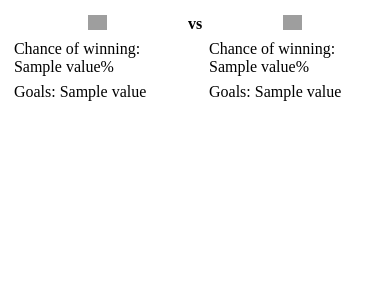
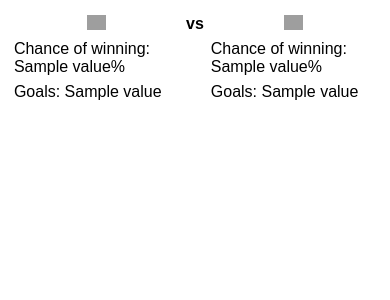
Before and after one commit to hhawth/github-actions, a Flask app: template templates/home.html in a window 390 px wide. Shown: the top 300 px of the page. Run offline with Flask 3, Linux system fonts and the light colour scheme; the template is opened without the code that fills it: most values are stand-ins (such as "Sample title", 1, 10 or a date in 2020); parts of the project's set-up code (start-up, migrations or seed data) failed here and were passed over; grey boxes are pictures that could not be loaded.

Commit message:
add better font and mobile support

```diff
--- a/templates/home.html
+++ b/templates/home.html
@@ -1,5 +1,8 @@
 <!doctype html>
 <style type="text/css">
+   body {
+     font-family: Arial, sans-serif;
+   }
    img {
       max-width: 100%;
       height: auto;
@@ -25,6 +28,9 @@
    }
 </style>
 <html>
+   <head>
+      <meta content="width=device-width; initial-scale=1.0; maximum-scale=1.0;   user-scalable=0;" name="viewport">
+   </head>
    <body>
       {% for key, value in result.items() %}
       <table  class="center">
```
